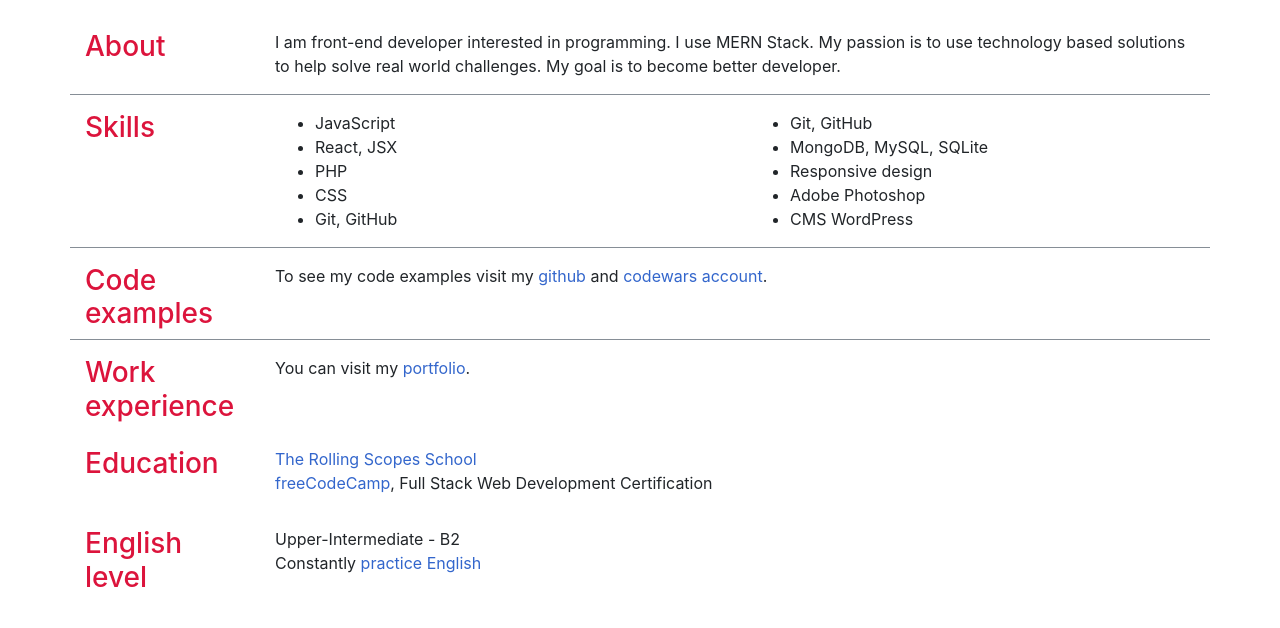
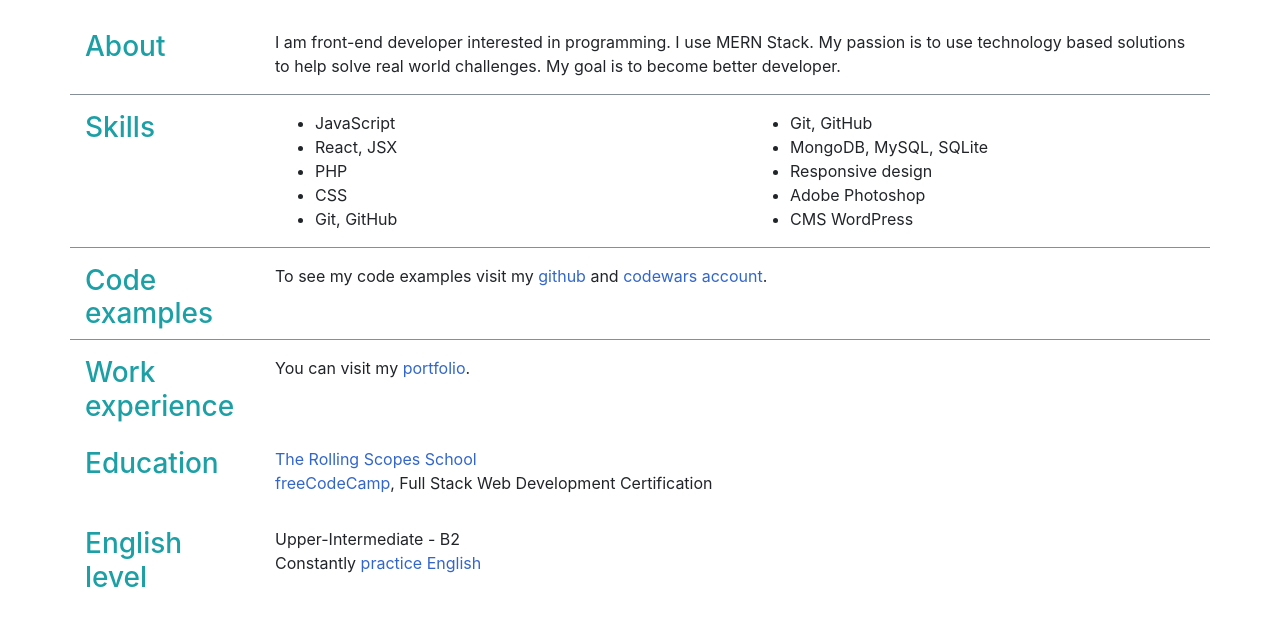
Before and after one commit to VKrukovich/rsschool-cv, a plain HTML site: page index.html in a window 1280 px wide. Shown: the part 320-948 px from the top of the page. Drawn offline with nearby package versions, Linux system fonts and the light colour scheme.

Commit message:
fix: change color for title

```diff
--- a/css/style.css
+++ b/css/style.css
@@ -5,7 +5,7 @@ a {
   border-bottom: 1px solid #868e96;
 }
 .title-color-primary {
-  color: crimson;
+  color: rgb(28, 160, 165);
 }
 .reset-list {
   padding-left: 0;
```
